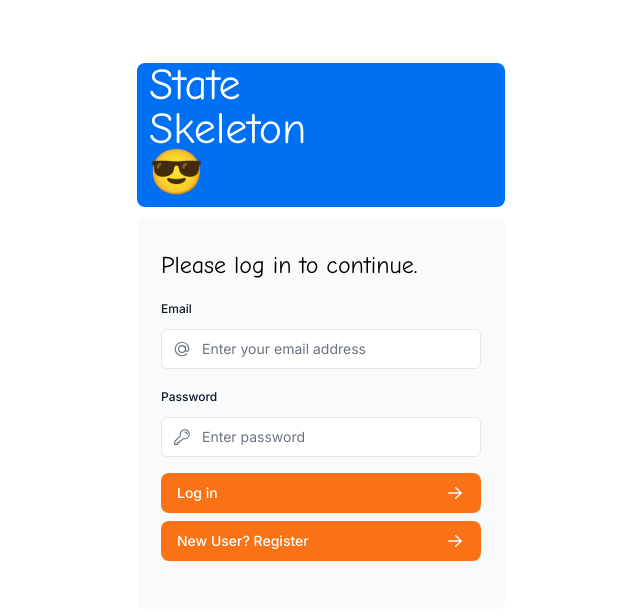
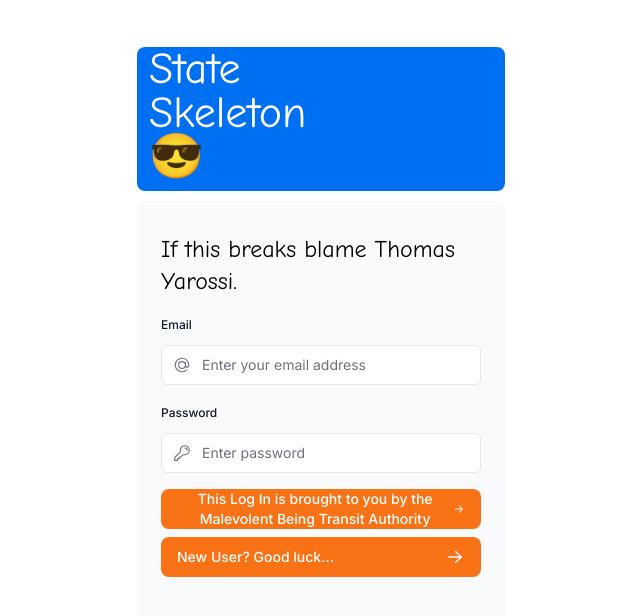
Before and after one commit to brockenbrough/ssu-social-next, a Next.js app in the folder ssu-app/: page /portal/login in a window 1280 px wide. Shown: the top 616 px of the page, without its empty margins (319-959 px from the left). Built offline with nearby package versions, Linux system fonts and the light colour scheme.

Commit message:
Changed text on Log in page.

```diff
--- a/ssu-app/app/ui/login-form.tsx
+++ b/ssu-app/app/ui/login-form.tsx
@@ -24,7 +24,7 @@ export default function LoginForm() {
     <form action={formAction} className="space-y-3">
       <div className="flex-1 rounded-lg bg-gray-50 px-6 pb-4 pt-8">
         <h1 className={`${comicNeue.className} mb-3 text-2xl`}>
-          Please log in to continue.
+          If this breaks blame Thomas Yarossi.
         </h1>
         <div className="w-full">
           <div>
@@ -69,11 +69,11 @@ export default function LoginForm() {
         </div>
         <input type="hidden" name="redirectTo" value={callbackUrl} />
         <Button className="mt-4 w-full" aria-disabled={isPending}>
-          Log in <ArrowRightIcon className="ml-auto h-5 w-5 text-gray-50" />
+          This Log In is brought to you by the Malevolent Being Transit Authority <ArrowRightIcon className="ml-auto h-5 w-5 text-gray-50" />
         </Button>
         <a href="/portal/register" className="block mt-2">
           <Button className="w-full" type="button">
-            New User? Register <ArrowRightIcon className="ml-auto h-5 w-5 text-gray-50" />
+            New User? Good luck... <ArrowRightIcon className="ml-auto h-5 w-5 text-gray-50" />
           </Button>
         </a>
         <div
```
